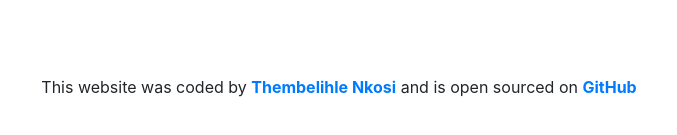
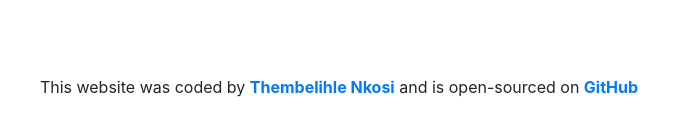
Before and after one commit to Thembelihle-tech/my-portfolio, a plain HTML site: page about.html in a window 1280 px wide. Shown: the part 1457-1592 px from the top of the page, 301-978 px from the left. Drawn offline with nearby package versions, Linux system fonts and the light colour scheme.

Commit message:
Update about.html

```diff
--- a/about.html
+++ b/about.html
@@ -68,7 +68,7 @@
         </div>
       </div>
       <footer class="text-center m-5">
-        This website was coded by <a href="https://github.com/Thembelihle-tech" target="_blank"><strong>Thembelihle Nkosi</strong></a> and is open sourced on <a href="" target="_blank"><strong>GitHub</strong></a>
+        This website was coded by <a href="https://github.com/Thembelihle-tech" target="_blank"><strong>Thembelihle Nkosi</strong></a> and is open-sourced on <a href="" target="_blank"><strong>GitHub</strong></a>
       </footer>
 </body>
 </html>
```
